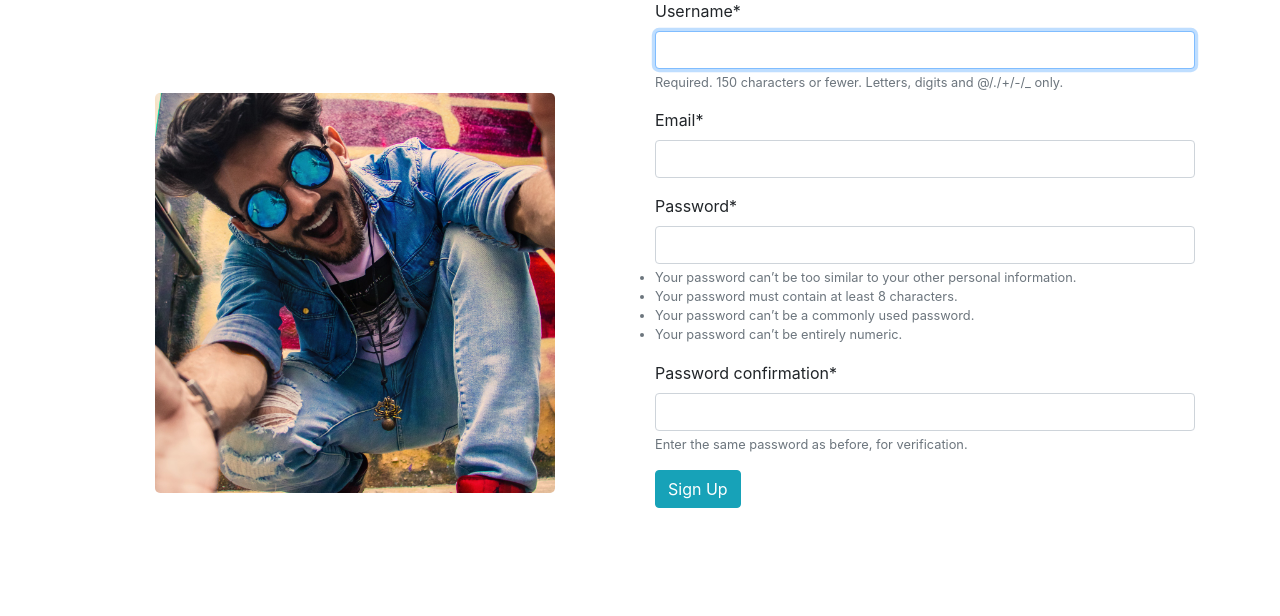
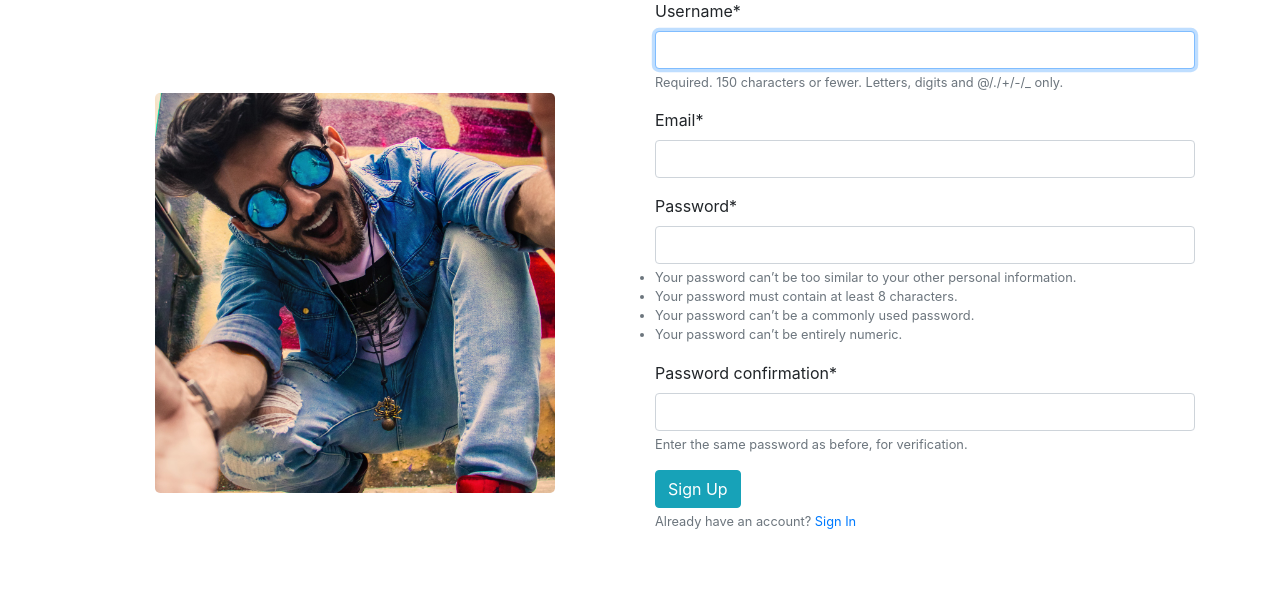
Before and after one commit to Mantongash/instagramed, a Django app: page / in a window 1280 px wide. Shown: the part 107-723 px from the top of the page. Run offline with Django 3.2, Linux system fonts and the light colour scheme; some libraries are stand-ins or nearby versions; some web fonts are replaced.

Commit message:
Created a paragraph to sign in if a person has an account

```diff
--- a/insta/templates/insta/index.html
+++ b/insta/templates/insta/index.html
@@ -15,6 +15,7 @@
         {% csrf_token%}
         {{form | crispy}}
           <button class="btn btn-info" type="submit">Sign Up</button>
+          <p><small class="text-muted">Already have an account? <a href="#">Sign In</a></small></p>
       </form>
     </div>
   </div>
```
